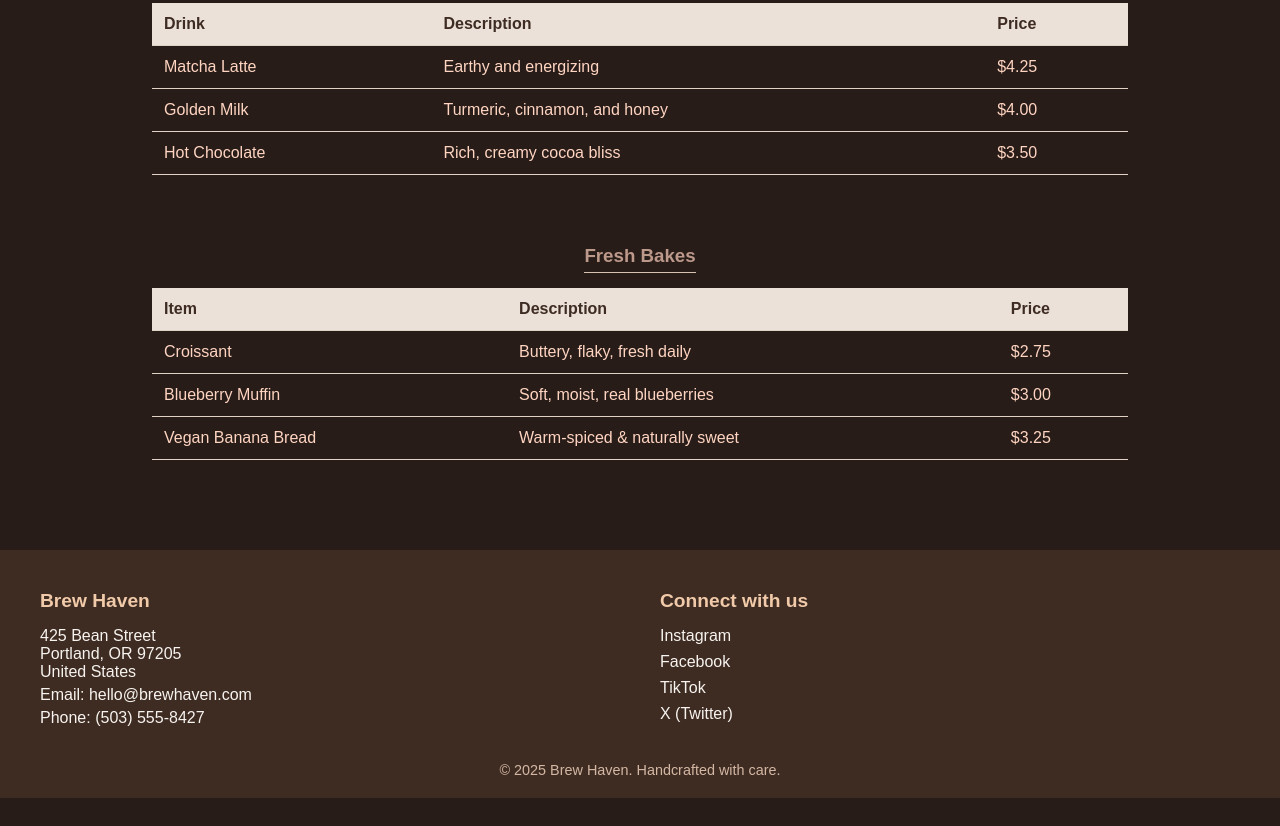
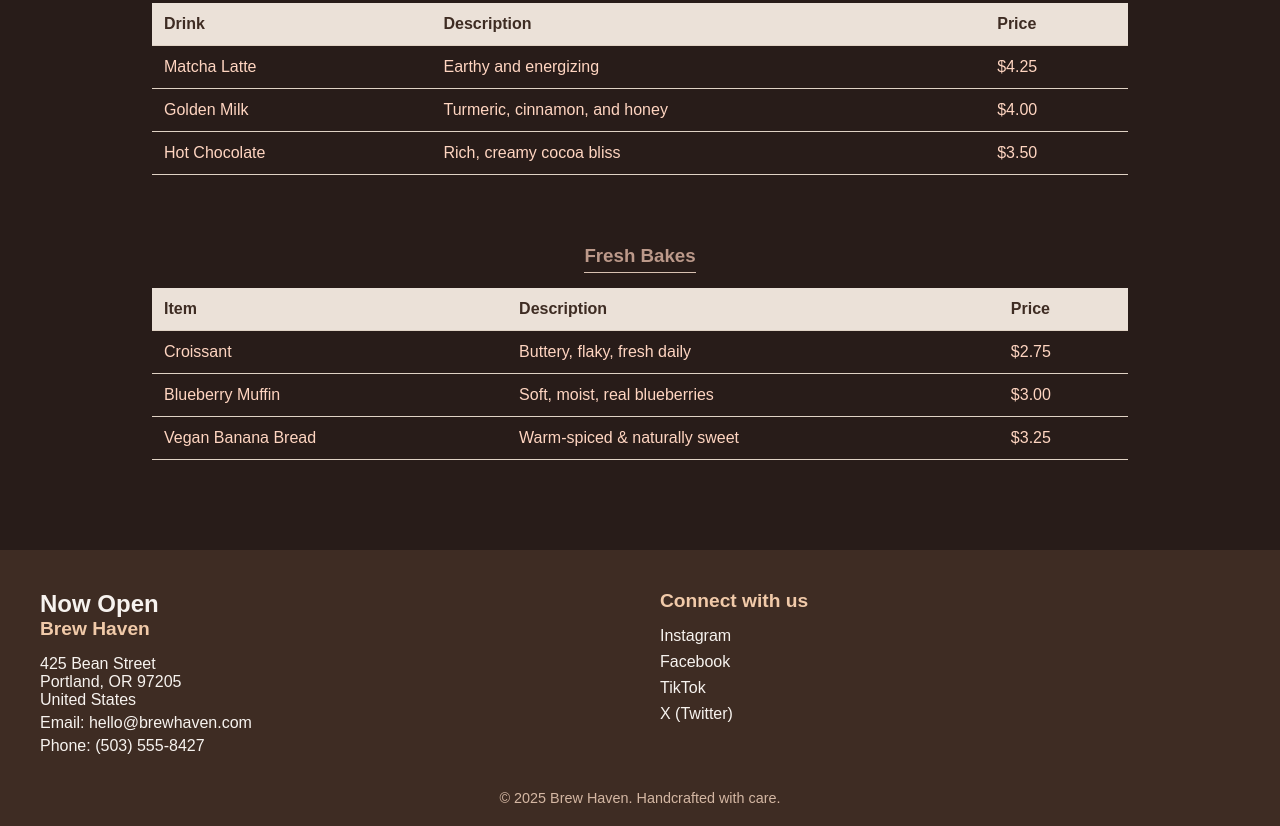
Before and after one commit to kaveesha-neth/brew-haven, a plain HTML site: page index.html in a window 1280 px wide. Shown: the part 4815-5641 px from the top of the page. Before the commit the page ends 5613 px from the top, so only its background shows below. Drawn offline with nearby package versions, Linux system fonts and the light colour scheme; a web font is replaced by a local one.

Commit message:
Updating footer data

```diff
--- a/index.html
+++ b/index.html
@@ -364,6 +364,7 @@
     <footer class="coffee-footer" id="footer">
       <div class="footer-content">
         <div class="footer-info">
+          <h2>Now Open</h2>
           <h4>Brew Haven</h4>
           <p>425 Bean Street<br />Portland, OR 97205<br />United States</p>
           <p>Email: hello@brewhaven.com</p>
```
Also changed, not shown: assets/logo/facebook_logo.png (added), assets/logo/insta_logo.png (added), assets/logo/tiktok_logo.png (added), assets/logo/twitter_logo.png (added).
